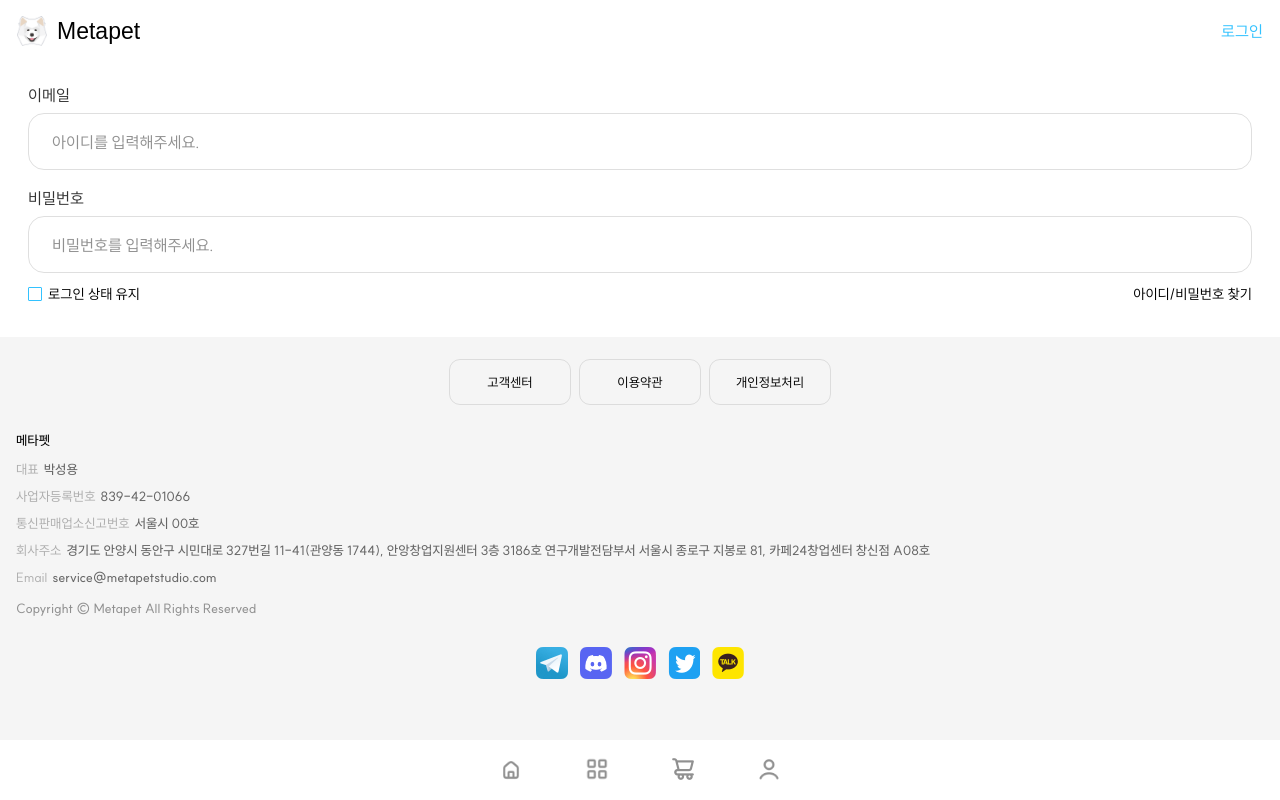
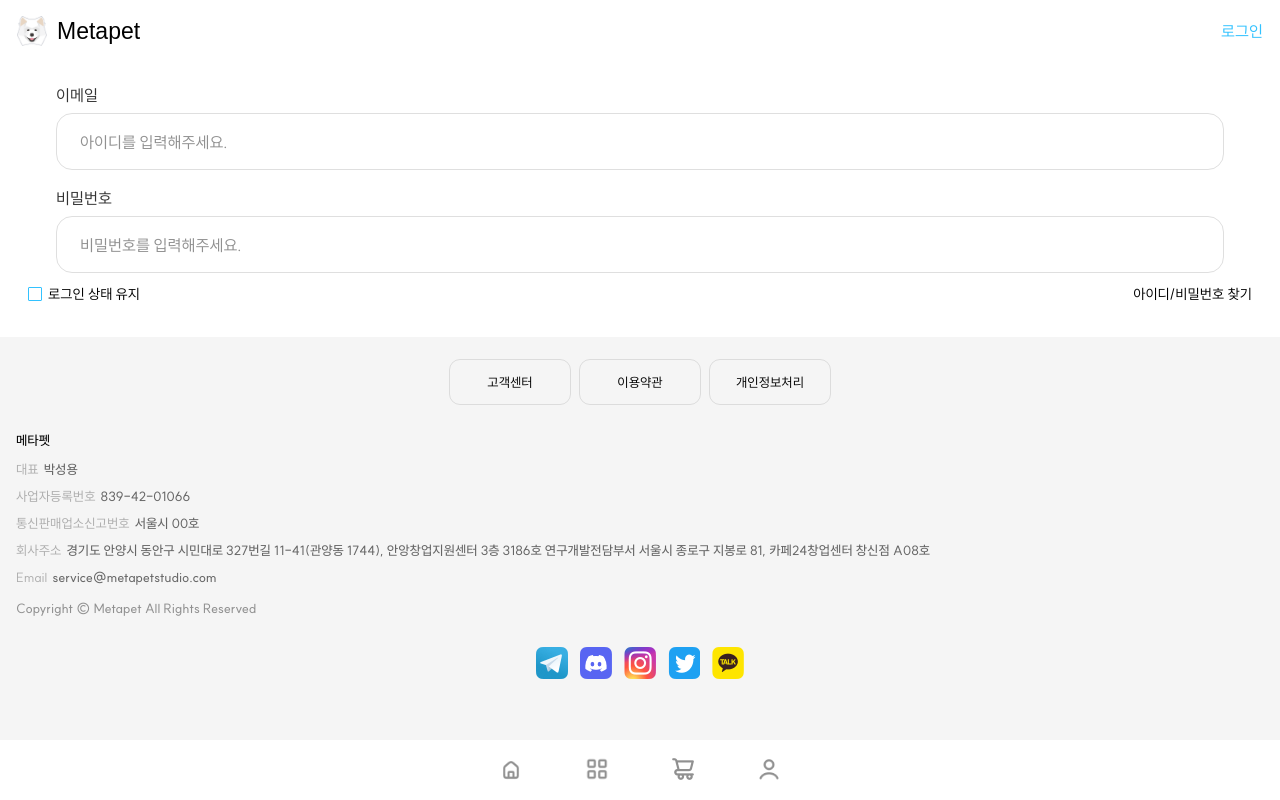
Before and after one commit to KimDongSin/metaPetShop, a React (Create React App) app: page /login in a window 1280 px wide. Built offline with nearby package versions, Linux system fonts and the light colour scheme; the HTML template or start-up script is replaced by a standard one.

Commit message:
FormInput컴포넌트 구조 변경

```diff
--- a/src/components/form/FormInput.js
+++ b/src/components/form/FormInput.js
@@ -1,7 +1,7 @@
 import { useState } from "react";
 import styled from "styled-components";
 
-const Wrap = styled.label`
+const Wrap = styled.div`
   display: flex;
   flex-direction: column;
   align-items: center;
@@ -22,15 +22,18 @@ const Wrap = styled.label`
   }
 
   input:focus {
-    border: 1px solid #33C2FF;
+    border: 1px solid #33c2ff;
     outline: none !important;
   }
 
+  label {
+    width: 100%;
     p {
       color: ${(props) => (props.isFocused ? "#33C2FF" : "#333333")};
       margin-bottom: 10px;
       font-size: 16px;
       width: 100%;
+    }
   }
 `;
 
@@ -38,8 +41,10 @@ const FormInput = ({ title, type, userInput, placeholder }) => {
   const [isFocused, setIsFocused] = useState(false);
 
   return (
-    <Wrap for={userInput} isFocused={isFocused}>
+    <Wrap isFocused={isFocused}>
+      <label htmlFor={userInput}>
         <p>{title}</p>
+      </label>
       <input
         id={userInput}
         type={type}
```
Lines whose indentation alone changed are shown as unchanged.
